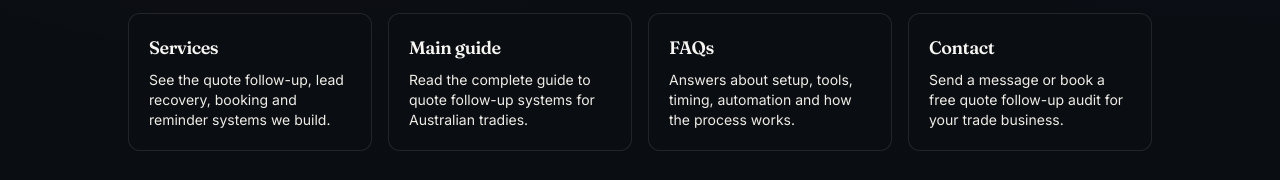
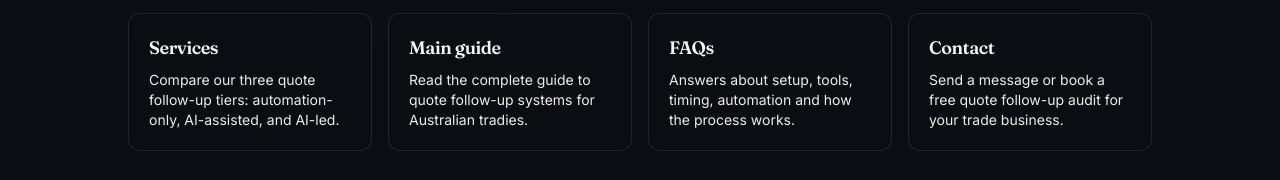
Before and after one commit to rickybourke73-sudo/tradie-systems-co, a Next.js app: page / in a window 1280 px wide. Shown: the part 11676-11856 px from the top of the page. Built offline with nearby package versions, Linux system fonts and the light colour scheme; no server answers.

Commit message:
Update homepage services link text

```diff
--- a/app/page.tsx
+++ b/app/page.tsx
@@ -149,7 +149,7 @@ function HomepageInternalLinks() {
           >
             <h3 className="font-display text-lg font-semibold text-bone-50">Services</h3>
             <p className="mt-2 text-sm text-bone-400">
-              See the quote follow-up, lead recovery, booking and reminder systems we build.
+              Compare our three quote follow-up tiers: automation-only, AI-assisted, and AI-led.
             </p>
           </Link>
 
```
